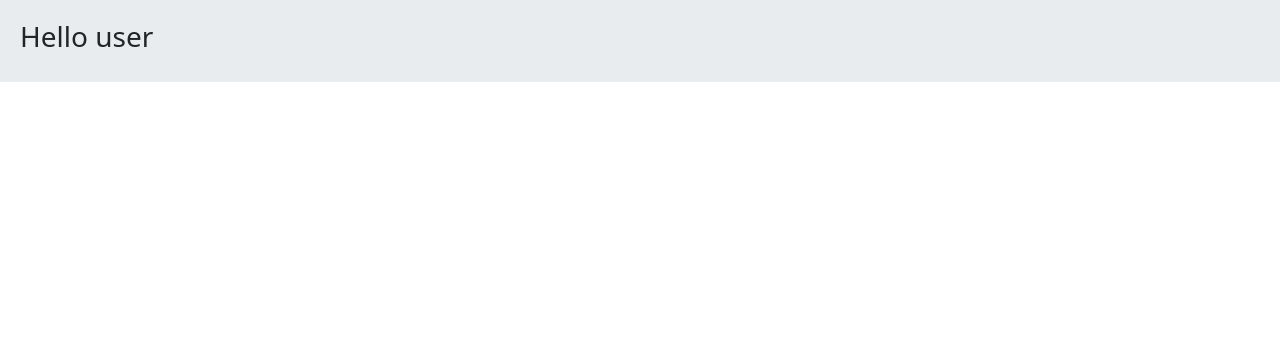
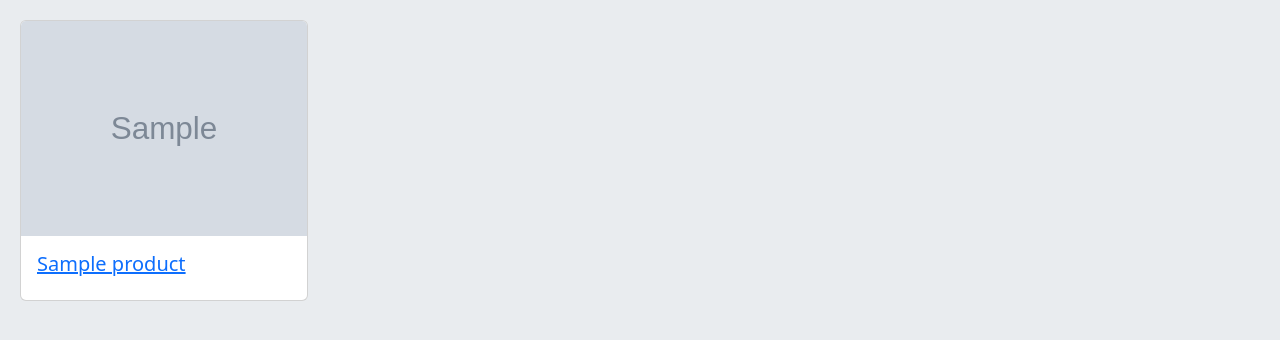
Before and after one commit to khodealib/DjangoOnlineShop, a Django app: page / in a window 1280 px wide. Shown: the part 56-396 px from the top of the page. Run offline with Django 4.2, Linux system fonts and the light colour scheme; tables that the repository leaves empty hold one stand-in row (values such as "Sample post"); grey boxes marked "Sample" are stand-in pictures; some libraries are stand-ins or nearby versions.

Commit message:
product detail view.

```diff
--- a/DjangoOnlineShop/settings.py
+++ b/DjangoOnlineShop/settings.py
@@ -147,13 +147,19 @@
     BASE_DIR / 'static/'
 ]
 
+# Media Files
+MEDIA_URL = 'media/'
+MEDIA_ROOT = BASE_DIR / 'media/'
+
 # Default primary key field type
 # https://docs.djangoproject.com/en/4.2/ref/settings/#default-auto-field
 
 DEFAULT_AUTO_FIELD = 'django.db.models.BigAutoField'
 
+# OTP
 KAVENEGAR_APIKEY = config('KAVENEGAR_APIKEY', default='')
 
+# Login
 LOGIN_URL = 'accounts:user_login'
 
 AUTHENTICATION_BACKENDS = [
--- a/DjangoOnlineShop/urls.py
+++ b/DjangoOnlineShop/urls.py
@@ -14,6 +14,7 @@
     1. Import the include() function: from django.urls import include, path
     2. Add a URL to urlpatterns:  path('blog/', include('blog.urls'))
 """
+from django.conf.urls.static import static
 from django.contrib import admin
 from django.urls import path, include
 
@@ -29,3 +30,4 @@
     urlpatterns += [
         path("__debug__/", include("debug_toolbar.urls")),
     ]
+    urlpatterns += static(settings.MEDIA_URL, document_root=settings.MEDIA_ROOT)
--- a/home/models.py
+++ b/home/models.py
@@ -1,4 +1,5 @@
 from django.db import models
+from django.urls import reverse
 
 
 class Category(models.Model):
@@ -17,7 +18,7 @@
     category = models.ForeignKey(Category, on_delete=models.CASCADE, related_name='products')
     name = models.CharField(max_length=200)
     slug = models.CharField(max_length=200, unique=True)
-    image = models.ImageField(upload_to='products')
+    image = models.ImageField(upload_to='products/%Y/%m/%d/')
     description = models.TextField()
     price = models.IntegerField()
     available = models.BooleanField(default=True)
@@ -29,3 +30,6 @@
 
     def __str__(self):
         return self.name
+
+    def get_absolute_url(self):
+        return reverse('home:product_detail', args=[self.slug])
--- a/home/templates/home/index.html
+++ b/home/templates/home/index.html
@@ -1,5 +1,12 @@
 {% extends 'base.html' %}
 
 {% block content %}
-  <h3>Hello user</h3>
+  {% for product in products %}
+    <div class="card" style="width: 18rem;">
+      <img src="{{ product.image.url }}" class="card-img-top" alt="{{ product.name }}">
+      <div class="card-body">
+        <h5 class="card-title"><a href="{{ product.get_absolute_url }}">{{ product.name }}</a></h5>
+      </div>
+    </div>
+  {% endfor %}
 {% endblock %}
--- a/home/urls.py
+++ b/home/urls.py
@@ -2,7 +2,8 @@
 
 from home import views
 
-app_name = "home"
+app_name = 'home'
 urlpatterns = [
-    path("", views.HomeView.as_view(), name="index"),
+    path('', views.HomeView.as_view(), name='index'),
+    path('products/<slug:slug>/', views.ProductDetailView.as_view(), name='product_detail')
 ]
--- a/home/views.py
+++ b/home/views.py
@@ -1,8 +1,17 @@
-from django.shortcuts import render
+from django.shortcuts import render, get_object_or_404
 from django.views import View
+
+from home.models import Product
 
 
 class HomeView(View):
 
     def get(self, request):
-        return render(request, "home/index.html")
+        products = Product.objects.filter(available=True)
+        return render(request, 'home/index.html', {'products': products})
+
+
+class ProductDetailView(View):
+    def get(self, request, slug):
+        product = get_object_or_404(Product, slug=slug)
+        return render(request, 'home/product_detail.html', {'product': product})
--- a/templates/base.html
+++ b/templates/base.html
@@ -4,8 +4,8 @@
   <head>
     <meta charset="UTF-8">
     <title>{% block title %}Online Shop{% endblock %}</title>
+    <link href="{% static 'css/bootstrap.min.css' %}" rel="stylesheet">
     <link rel="stylesheet" href="{% static 'css/base.css' %}">
-    <link href="{% static 'css/bootstrap.min.css' %}" rel="stylesheet">
   </head>
   <body>
     {% include 'inc/navbar.html' %}
```
Also changed, not shown: home/templates/home/product_detail.html (added, +13 -0 lines), home/migrations/0002_alter_category_options_alter_product_image.py (added).
